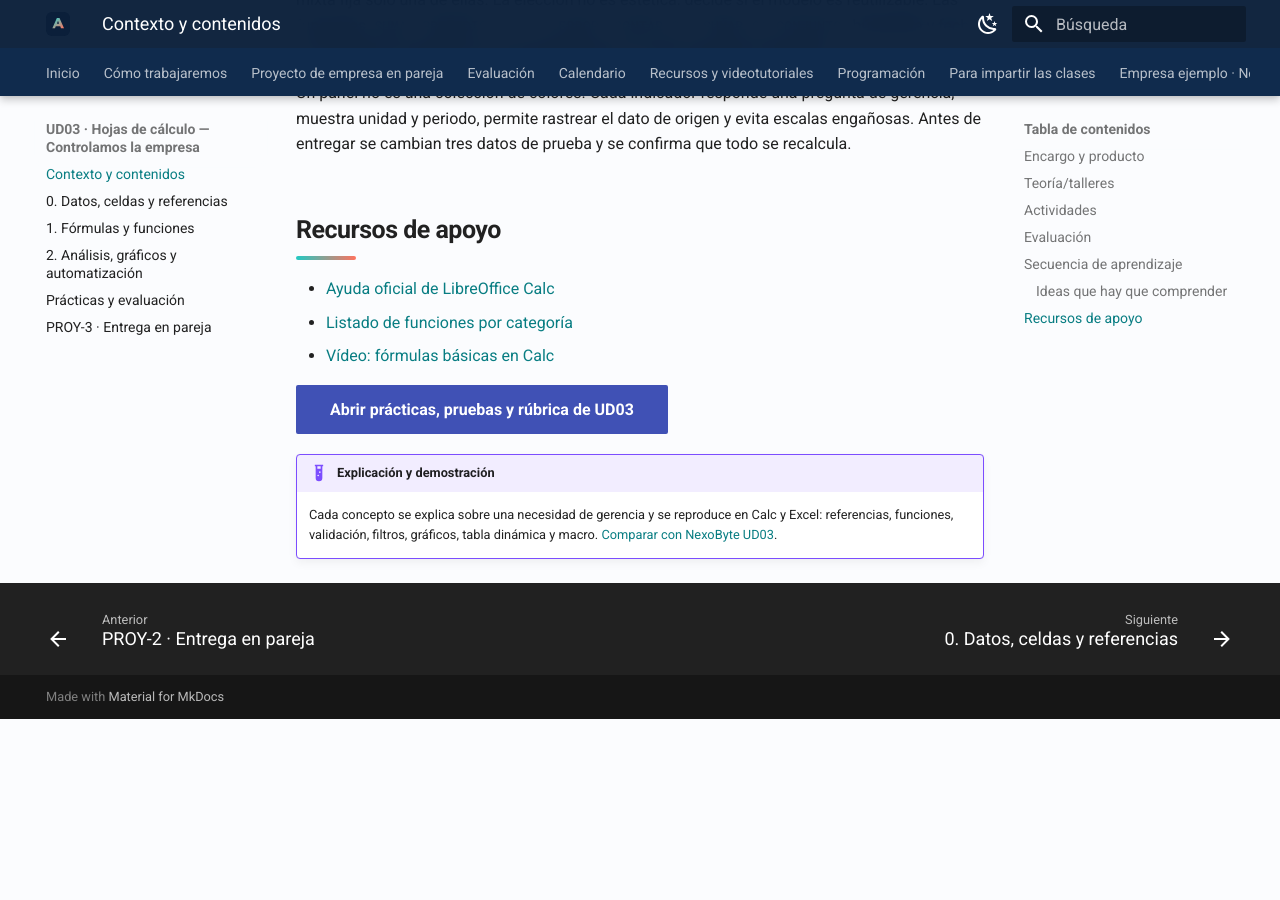
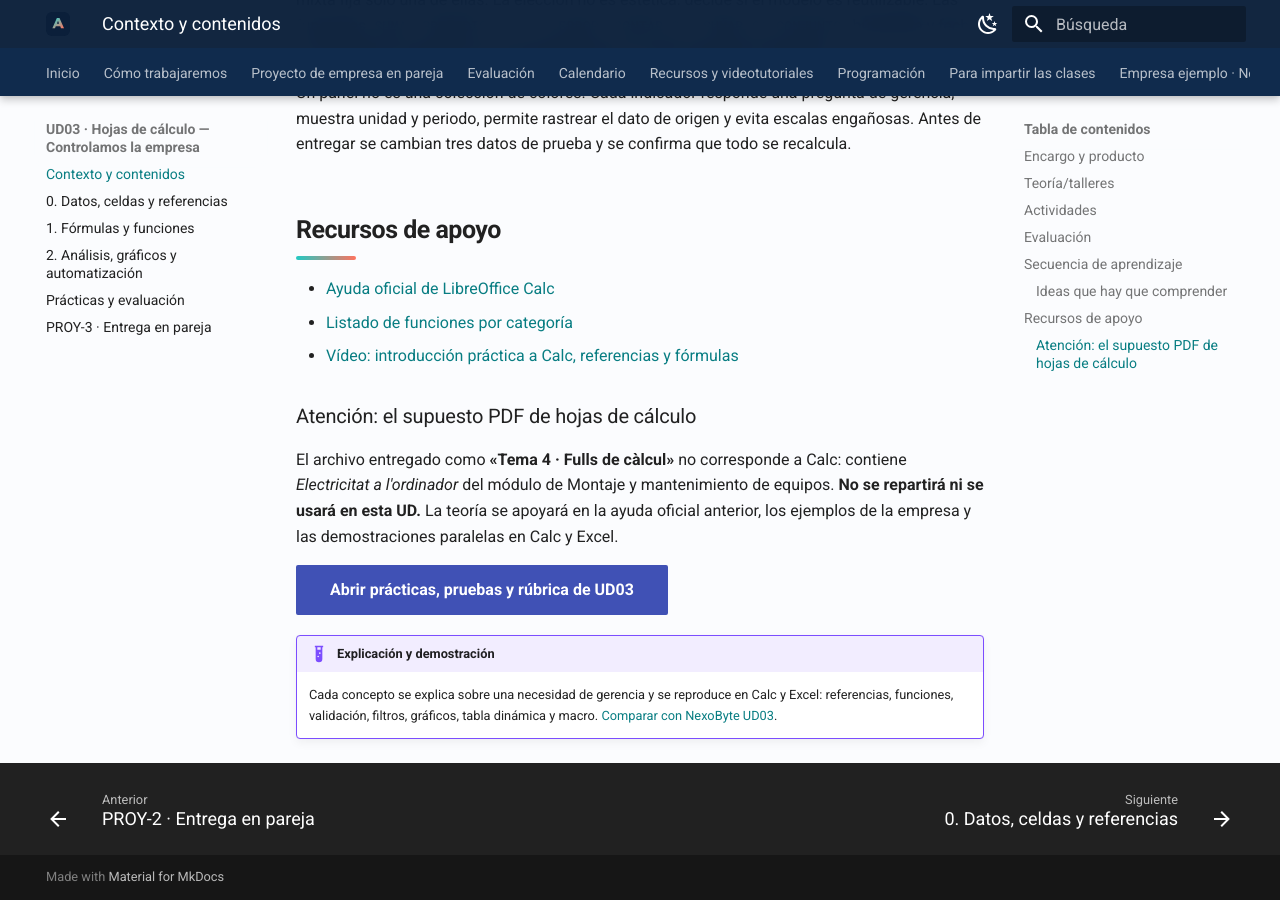
Before and after one commit to davidmolinafernadez/SMX_MEDIO_AOF, an MkDocs documentation site: the page built from .site-src/unidades/ud3.md, in a window 1280 px wide and 900 px high, scrolled down 2021 px. Built offline with MkDocs 1.6.1 and Material for MkDocs 9.7.7, drawn with Linux system fonts in a browser that asks for light colours; before the commit the page ends 2740 px from its top, so only the background shows below that.

Commit message:
docs: actualizar recursos IOC de UD3

```diff
--- a/.site-src/unidades/ud3.md
+++ b/.site-src/unidades/ud3.md
@@ -45,7 +45,11 @@ Un panel no es una colección de colores. Cada indicador responde una pregunta d
 
 - [Ayuda oficial de LibreOffice Calc](https://help.libreoffice.org/latest/es/text/scalc/guide/main.html)
 - [Listado de funciones por categoría](https://help.libreoffice.org/latest/es/text/scalc/01/04060100.html)
-- [Vídeo: fórmulas básicas en Calc](https://www.youtube.com/watch?v=cZfmGsitxF0)
+- [Vídeo: introducción práctica a Calc, referencias y fórmulas](https://www.youtube.com/watch?v=jQEa2mCoq3Y)
+
+### Atención: el supuesto PDF de hojas de cálculo
+
+El archivo entregado como **«Tema 4 · Fulls de càlcul»** no corresponde a Calc: contiene *Electricitat a l'ordinador* del módulo de Montaje y mantenimiento de equipos. **No se repartirá ni se usará en esta UD.** La teoría se apoyará en la ayuda oficial anterior, los ejemplos de la empresa y las demostraciones paralelas en Calc y Excel.
 
 [Abrir prácticas, pruebas y rúbrica de UD03](ud3-practicas.md){ .md-button .md-button--primary }
 
```
